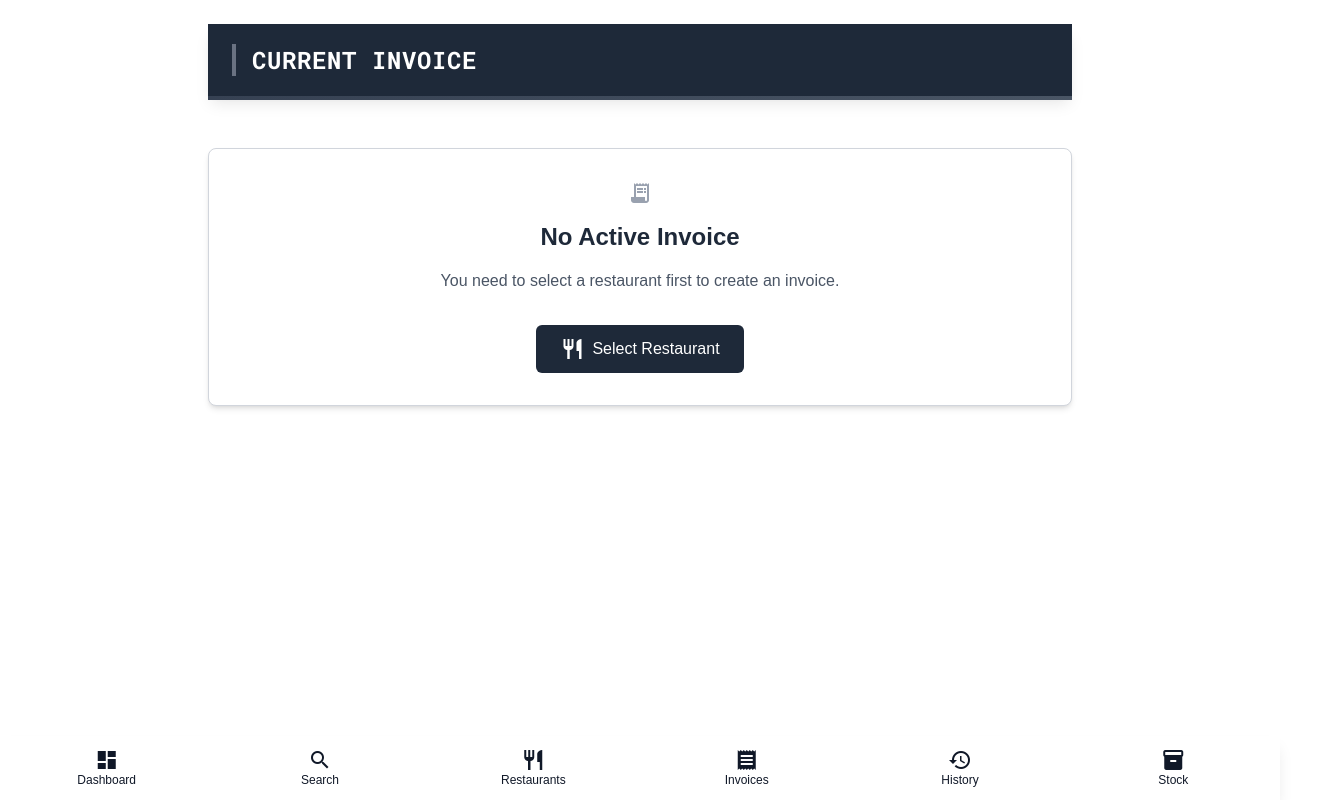
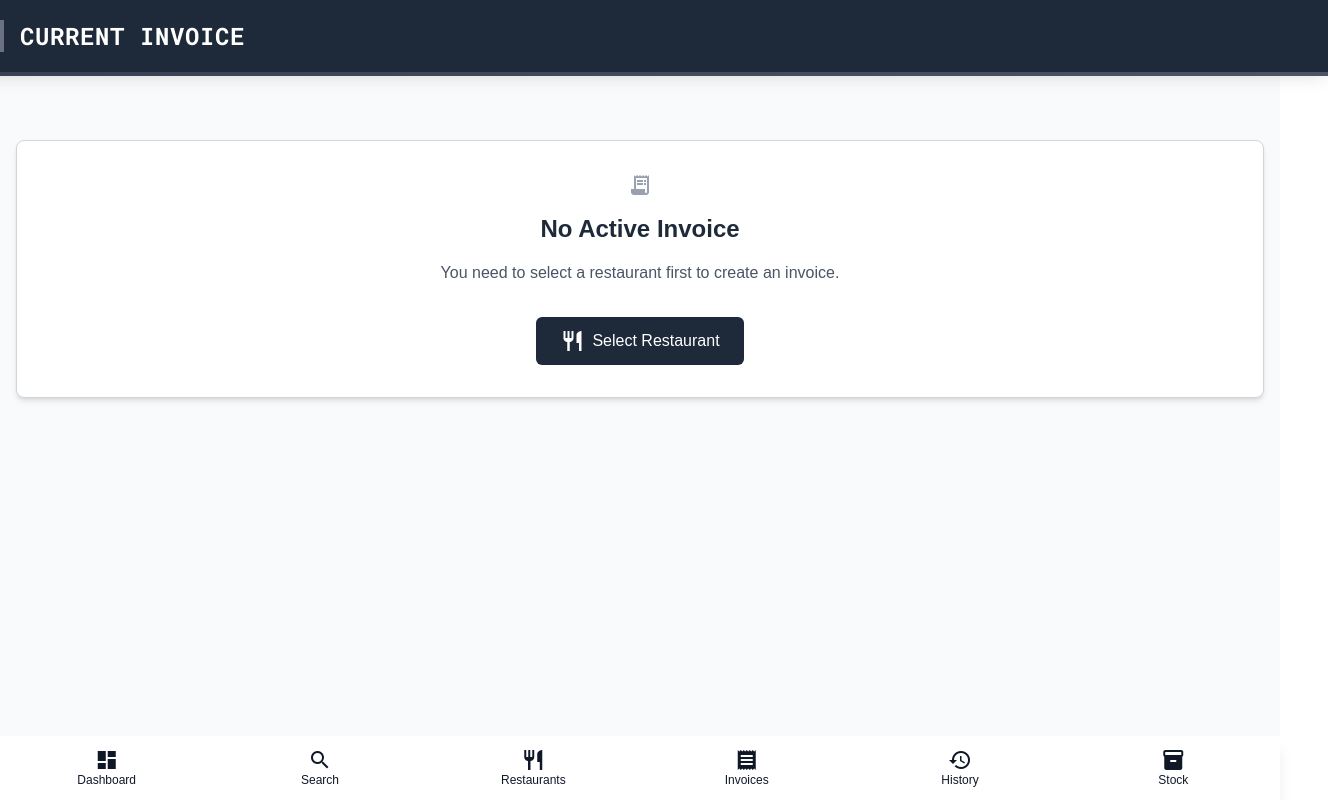
Before and after one commit to elvisinthecloud/inventory-management-system, a Next.js app: page /invoices in a window 1280 px wide. Shown: the whole page, 1328 px wide, since content can reach past the window. Built offline with nearby package versions, Linux system fonts and the light colour scheme.

Commit message:
Feature: Refactor CheckoutPage, InvoicesPage, and RestaurantsPage to implement full-width PageHeader, enhance layout consistency, and improve user experience with refined content structure and styling.

```diff
--- a/src/app/checkout/page.tsx
+++ b/src/app/checkout/page.tsx
@@ -5,6 +5,7 @@ import { useRouter } from 'next/navigation';
 import { useInvoice } from '../context/InvoiceContext';
 import { Roboto_Mono } from "next/font/google";
 import Link from 'next/link';
+import PageHeader from '@/app/components/PageHeader';
 
 const robotoMono = Roboto_Mono({
   weight: '700',
@@ -273,13 +274,12 @@ export default function CheckoutPage() {
   }
 
   return (
-    <div className="container mx-auto max-w-4xl px-4 pb-20 pt-6">
-      <div className="mb-8">
-        <div className="bg-gray-800 px-6 py-4 shadow-md">
-          <div className="flex items-center justify-between">
-            <h1 className={`${robotoMono.className} text-2xl uppercase tracking-wide text-white border-l-4 border-gray-500 pl-4`}>
-              {isInvoiceGenerated ? 'INVOICE' : 'FINALIZE INVOICE'}
-            </h1>
+    <div className="flex flex-col min-h-screen bg-gray-50">
+      {/* Full-width header */}
+      <PageHeader
+        title={isInvoiceGenerated ? 'INVOICE' : 'FINALIZE INVOICE'}
+        fullWidth={true}
+        withAction={
           <div className="flex items-center space-x-2">
             {!isInvoiceGenerated && (
               <Link
@@ -300,12 +300,11 @@ export default function CheckoutPage() {
               <span className="sm:hidden">History</span>
             </Link>
           </div>
-          </div>
-        </div>
-        {/* Subtle divider line */}
-        <div className="h-1 bg-gradient-to-r from-gray-700 to-gray-600"></div>
-      </div>
+        }
+      />
 
+      {/* Content with proper padding */}
+      <div className="container mx-auto px-4 pb-20 pt-2 flex-grow">
         {/* Invoice Summary */}
         <div className="rounded-lg border border-gray-300 bg-white p-4 shadow-md sm:p-6">
           {/* Invoice Header */}
@@ -416,5 +415,6 @@ export default function CheckoutPage() {
           </div>
         </div>
       </div>
+    </div>
   );
 }
--- a/src/app/invoices/page.tsx
+++ b/src/app/invoices/page.tsx
@@ -94,11 +94,28 @@ export default function InvoicesPage() {
   };
 
   return (
-    <div className="container mx-auto max-w-4xl px-4 pb-20 pt-6">
-      <PageHeader title="CURRENT INVOICE" />
+    <div className="flex flex-col min-h-screen bg-gray-50">
+      {/* Full-width header */}
+      <PageHeader
+        title="CURRENT INVOICE"
+        fullWidth={true}
+        withAction={
+          invoice.items.length > 0 && (
+            <Link
+              href="/search"
+              className="flex items-center text-gray-300 hover:text-white font-semibold transition-colors duration-150"
+            >
+              <span className="material-icons mr-1">add</span>
+              <span>Add Items</span>
+            </Link>
+          )
+        }
+      />
 
+      {/* Content with proper padding */}
+      <div className="container mx-auto px-4 pb-20 pt-2 flex-grow">
         {!invoice.restaurant ? (
-        <div className="my-12 rounded-lg border border-gray-300 bg-white p-8 text-center shadow-md">
+          <div className="my-6 rounded-lg border border-gray-300 bg-white p-8 text-center shadow-md">
             <span className="material-icons mb-4 text-6xl text-gray-400">receipt_long</span>
             <h2 className="mb-4 text-2xl font-bold text-gray-800">No Active Invoice</h2>
             <p className="mb-8 text-gray-600">You need to select a restaurant first to create an invoice.</p>
@@ -111,7 +128,7 @@ export default function InvoicesPage() {
             </Link>
           </div>
         ) : invoice.items.length === 0 ? (
-        <div className="my-12 rounded-lg border border-gray-300 bg-white p-8 text-center shadow-md">
+          <div className="my-6 rounded-lg border border-gray-300 bg-white p-8 text-center shadow-md">
             <div className="mb-4 font-bold text-xl text-gray-800">{invoice.restaurant.name}</div>
             <div className="mb-4 text-gray-600">{invoice.restaurant.cuisine}</div>
             <span className="material-icons mb-4 text-6xl text-gray-400">receipt_long</span>
@@ -138,7 +155,7 @@ export default function InvoicesPage() {
               <div className="mt-4 md:mt-0 md:text-right">
                 <Link
                   href="/search"
-                className="inline-flex items-center text-blue-600 hover:text-blue-800"
+                  className="inline-flex items-center text-gray-700 hover:text-gray-900"
                 >
                   <span className="material-icons mr-1">add</span>
                   Add More Items
@@ -242,5 +259,6 @@ export default function InvoicesPage() {
           </div>
         )}
       </div>
+    </div>
   );
 }
--- a/src/app/restaurants/page.tsx
+++ b/src/app/restaurants/page.tsx
@@ -4,14 +4,21 @@ import PageHeader from '@/app/components/PageHeader';
 
 export default function RestaurantsPage() {
   return (
-    <div className="container mx-auto max-w-6xl px-4 py-6">
-      <PageHeader title="SELECT RESTAURANT" />
+    <div className="flex flex-col min-h-screen bg-gray-50">
+      {/* Full-width header */}
+      <PageHeader
+        title="SELECT RESTAURANT"
+        fullWidth={true}
+      />
 
-      <p className="mb-6 text-gray-300">
-        Choose a restaurant to start your order. Your cart will be tied to the selected restaurant.
-      </p>
+      {/* Content with proper padding */}
+      <div className="container mx-auto px-4 pb-20 pt-2 flex-grow">
+        <p className="mb-6 text-gray-700">
+          Choose a restaurant to start your order. Your cart will be tied to the selected restaurant.
+        </p>
 
-      <RestaurantList />
+        <RestaurantList />
+      </div>
     </div>
   );
 }
```
Lines whose indentation alone changed are shown as unchanged.
